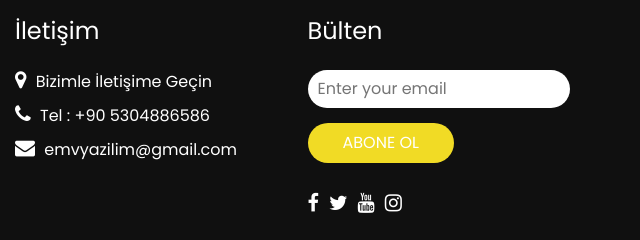
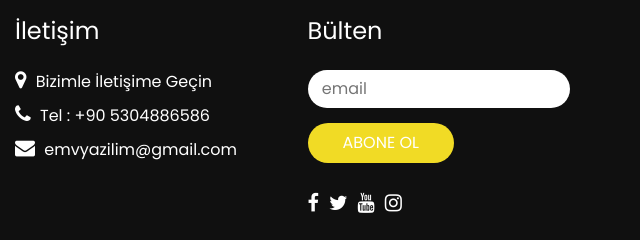
Before and after one commit to vlknhlc/emv-web-sitem, a plain HTML site: page index.html in a window 1280 px wide. Shown: the part 4293-4533 px from the top of the page, 640-1280 px from the left. Drawn offline with Linux system fonts and the light colour scheme.

Commit message:
güncelleme

```diff
--- a/index.html
+++ b/index.html
@@ -722,7 +722,7 @@
               Bülten
             </h5>
             <form action="#">
-              <input type="email" placeholder="Enter your email">
+              <input type="email" placeholder=" email">
               <button>
                 Abone ol
               </button>
```
